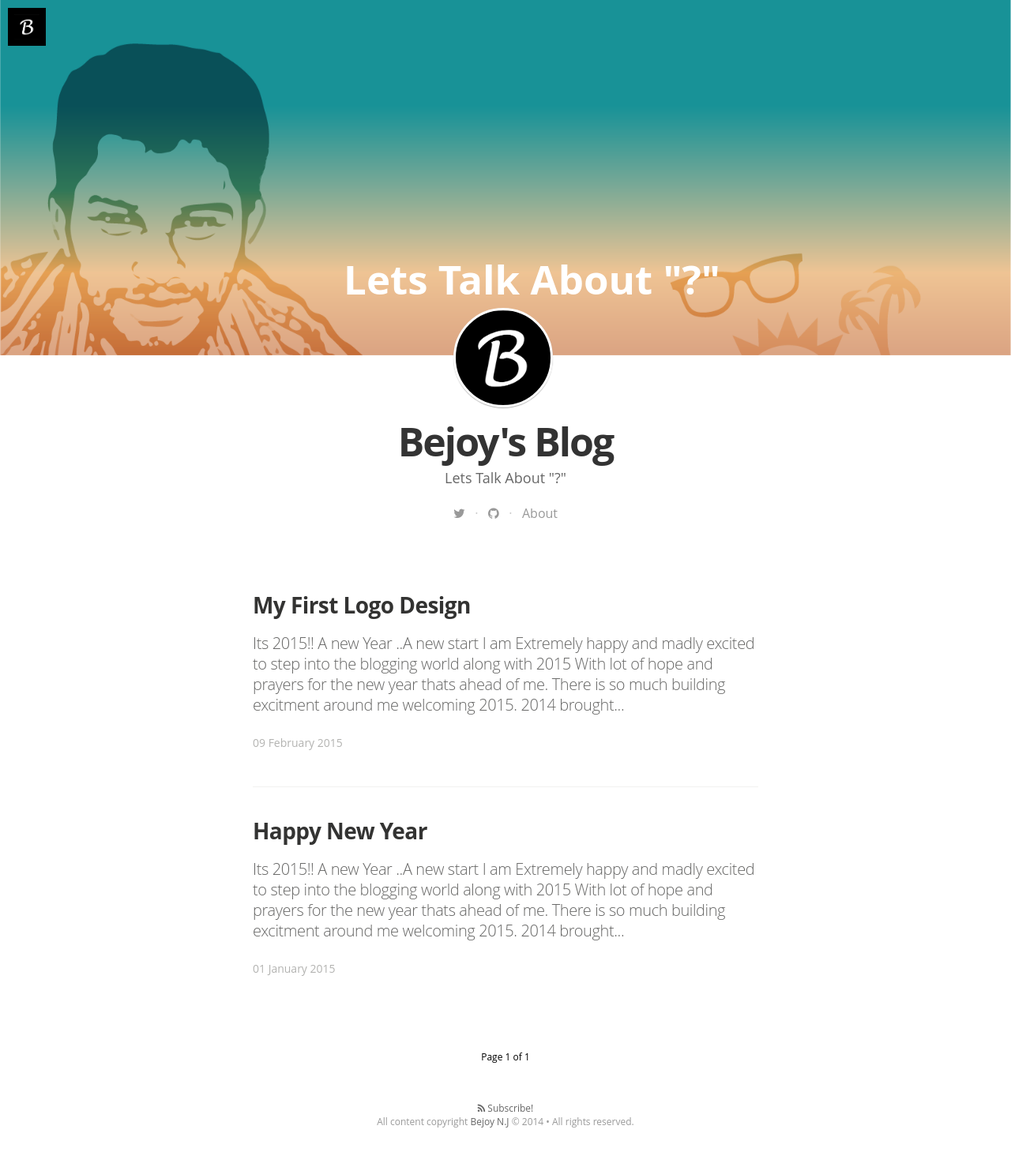
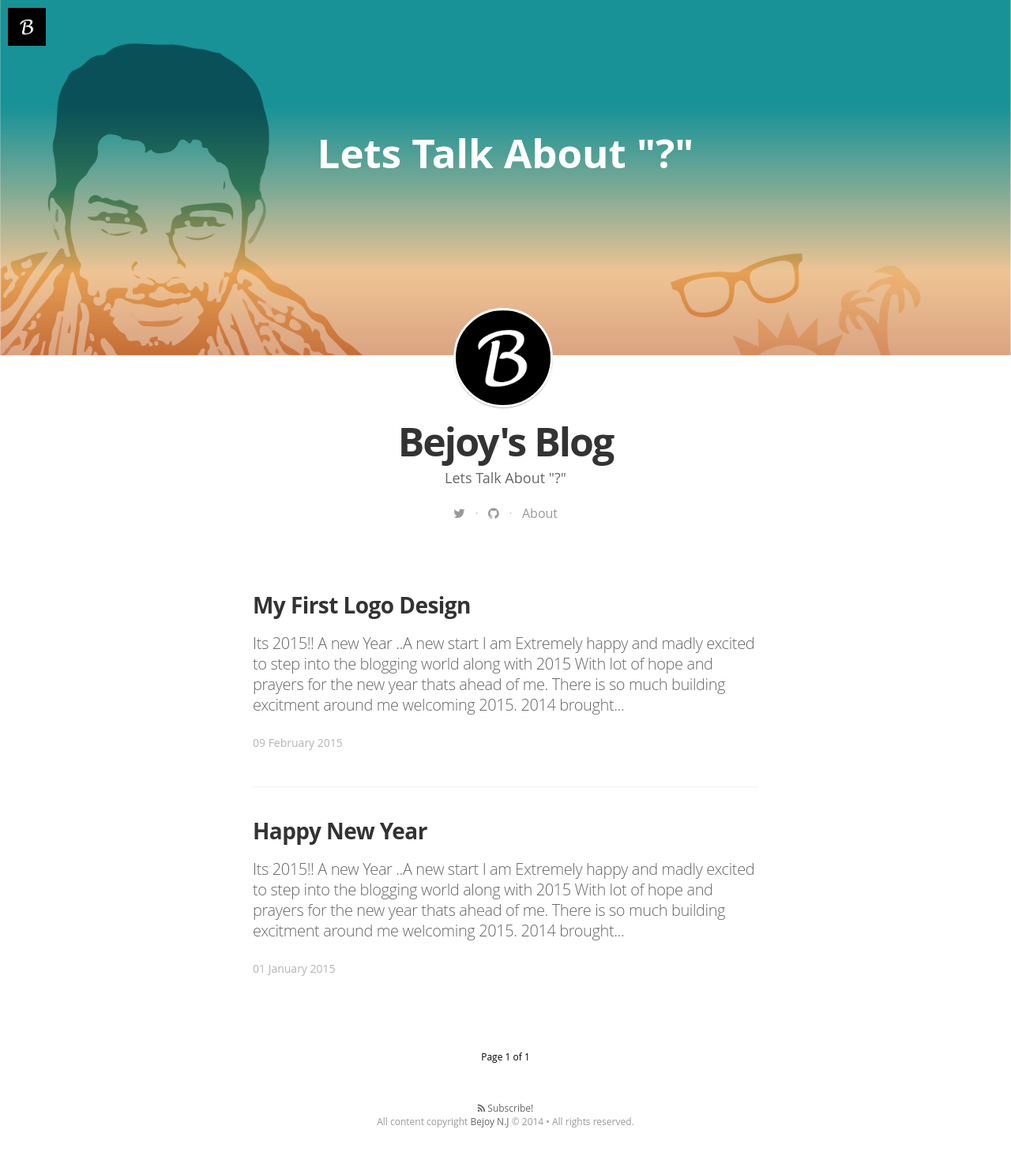
Before and after one commit to Bejoynj/bejoynj.github.io, a Jekyll site: the page built from index.html, in a window 1280 px wide. Shown: the whole page at 79% size. Built offline with Jekyll 4.4.1, drawn with Linux system fonts in a browser that asks for light colours; nearby versions of some CDN libraries; some web fonts are replaced; Markdown is read by kramdown in place of the engine named in the settings; the list of posts is cut into pages by our own code.

Commit message:
main css

```diff
--- a/css/main.sass
+++ b/css/main.sass
@@ -67,7 +67,6 @@ body
     width: 50%
     text-align: center
     font-size: 51px
-    padding: 160px 3px 160px 70px
     z-index: 2
     position: absolute
     left: 0
```
